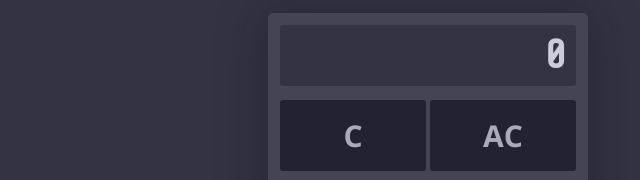
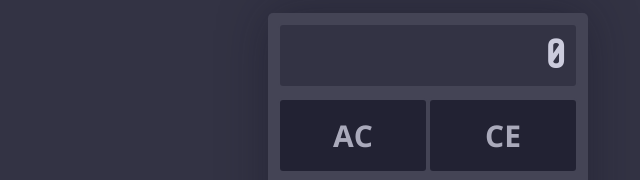
Before and after one commit to nchlsschndr/js-calculator, a website: page index.html in a window 1280 px wide. Shown: the top 180 px of the page, 212-852 px from the left. Drawn offline with nearby package versions, Linux system fonts and the light colour scheme.

Commit message:
change c to ce

```diff
--- a/index.html
+++ b/index.html
@@ -17,8 +17,8 @@
         </div>
         <div class="pad">
           <div class="clear">
-            <button data-key="clear" class="button">C</button>
             <button data-key="allClear" class="button">AC</button>
+            <button data-key="clear" class="button">CE</button>
           </div>
           <div class="operations">
             <button data-key-type="operator" data-key="plus" class="button">+</button>
```
